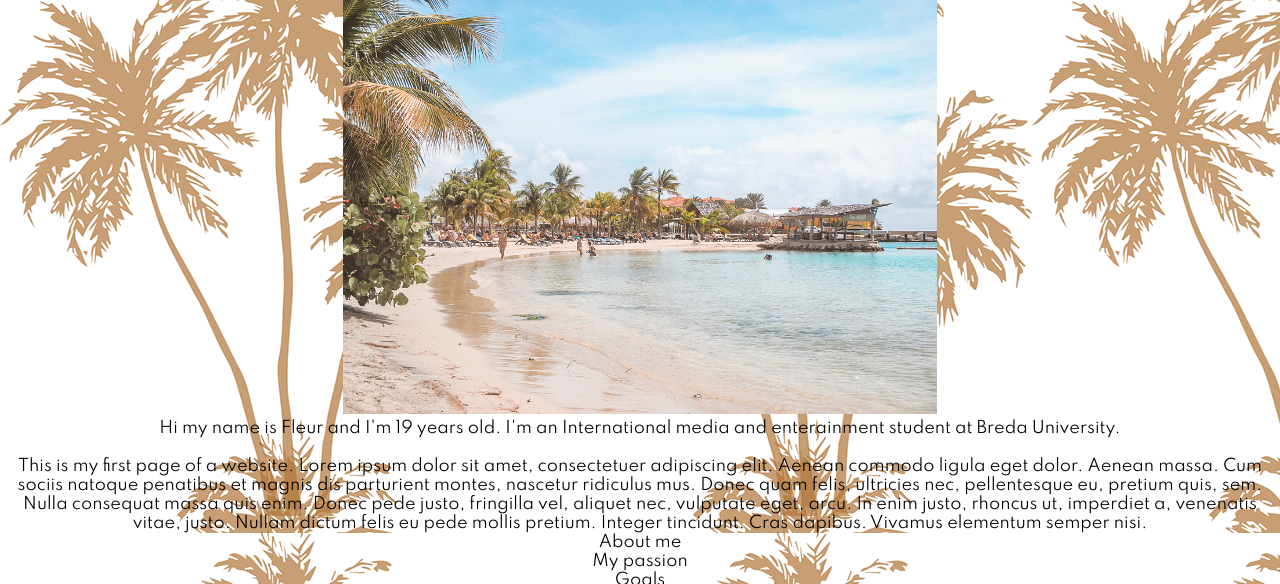
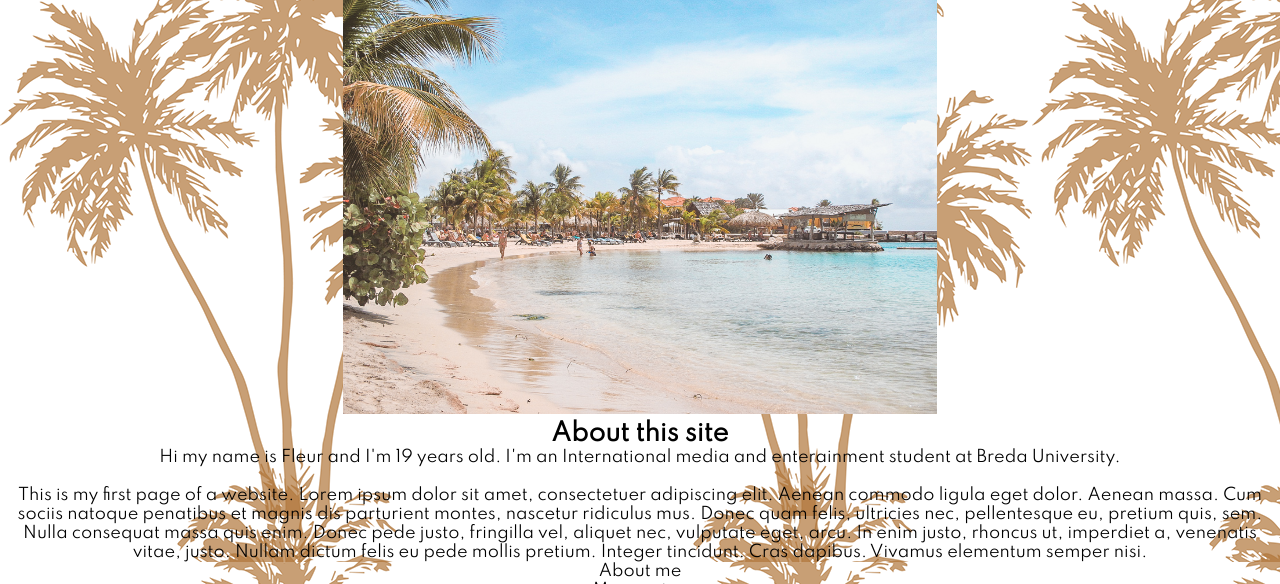
Before and after one commit to Fleurvhoof/my_site, a plain HTML site: page index.html in a window 1280 px wide. Shown: the part 126-710 px from the top of the page. Drawn offline with Linux system fonts and the light colour scheme.

Commit message:
improved

```diff
--- a/css/mycss.css
+++ b/css/mycss.css
@@ -27,3 +27,9 @@ body {
     text-align: center;
     line-height: 55px;
 }
+.container{
+	min-height: 10em;
+	display: block;
+	vertical-align: middle;
+
+}
--- a/index.html
+++ b/index.html
@@ -6,18 +6,23 @@
 <title>my site</title>
 <link href="css/mycss.css" rel="stylesheet" type="text/css">
 </head>
+<div class="container">
 
-<body>
-	 <h1>F L E U R  V A N  H O O F</h1>
+	<body>
+	<header>
+		<h1>F L E U R  V A N  H O O F</h1>
     <button type="button" class="btn btn-primary">Home</button>
     <button type="button" class="btn btn-secondary">About</button>
     <button type="button" class="btn btn-success">Projects</button>
     <button type="button" class="btn btn-danger">Contact</button>
 	<div class="something">here</div>
 	<img src="./images/Beach.jpg" alt="Beach" height="420" width="594"/>
-	<p> Hi my name is Fleur and I'm 19 years old. I'm an International media and enterainment student at Breda University.<br /><br /> This is my first page of a website.
+	</header>
+	<h2>About this site</h2>
+	<section><p> Hi my name is Fleur and I'm 19 years old. I'm an International media and enterainment student at Breda University.<br /><br /> This is my first page of a website.
 Lorem ipsum dolor sit amet, consectetuer adipiscing elit. Aenean commodo ligula eget dolor. Aenean massa. Cum sociis natoque penatibus et magnis dis parturient montes, nascetur ridiculus mus. Donec quam felis, ultricies nec, pellentesque eu, pretium quis, sem. Nulla consequat massa quis enim. Donec pede justo, fringilla vel, aliquet nec, vulputate eget, arcu. In enim justo, rhoncus ut, imperdiet a, venenatis vitae, justo. Nullam dictum felis eu pede mollis pretium. Integer tincidunt. Cras dapibus. Vivamus elementum semper nisi. </p>
-  <ol>
+	</section>
+	<ol>
   	<li>About me</li>
   	<li>My passion</li>
   	<li>Goals</li>
@@ -28,4 +33,5 @@ Lorem ipsum dolor sit amet, consectetuer adipiscing elit. Aenean commodo ligula
   <a href="https://www.buas.nl/" target="_blank">more information</a>
 </footer>
 </body>
+</div>
 </html>
```
